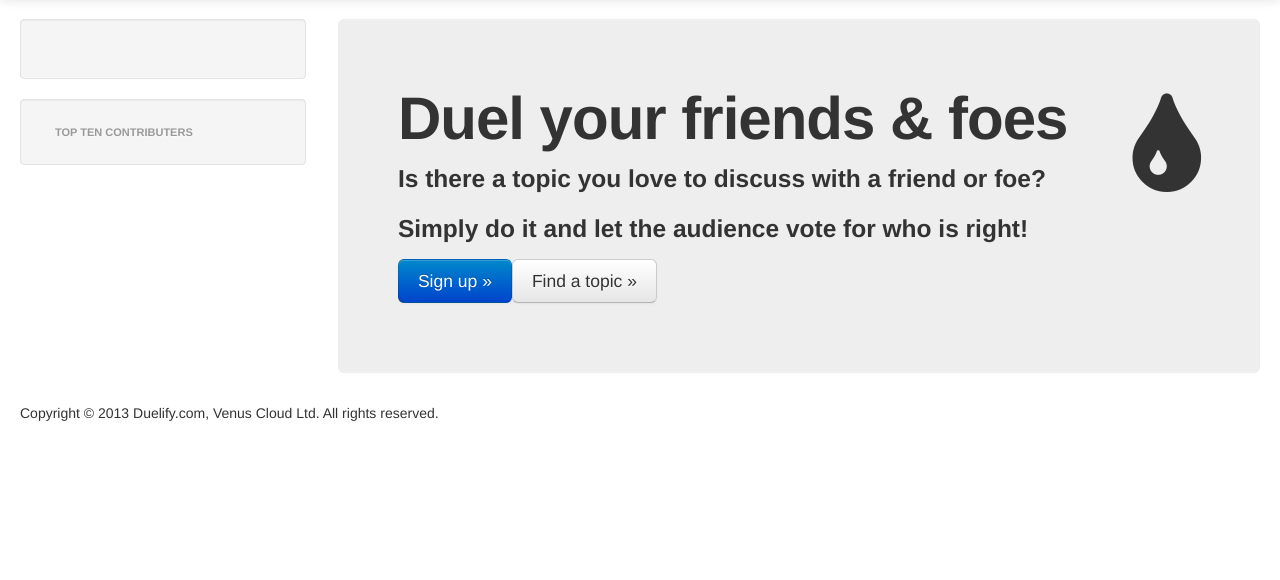
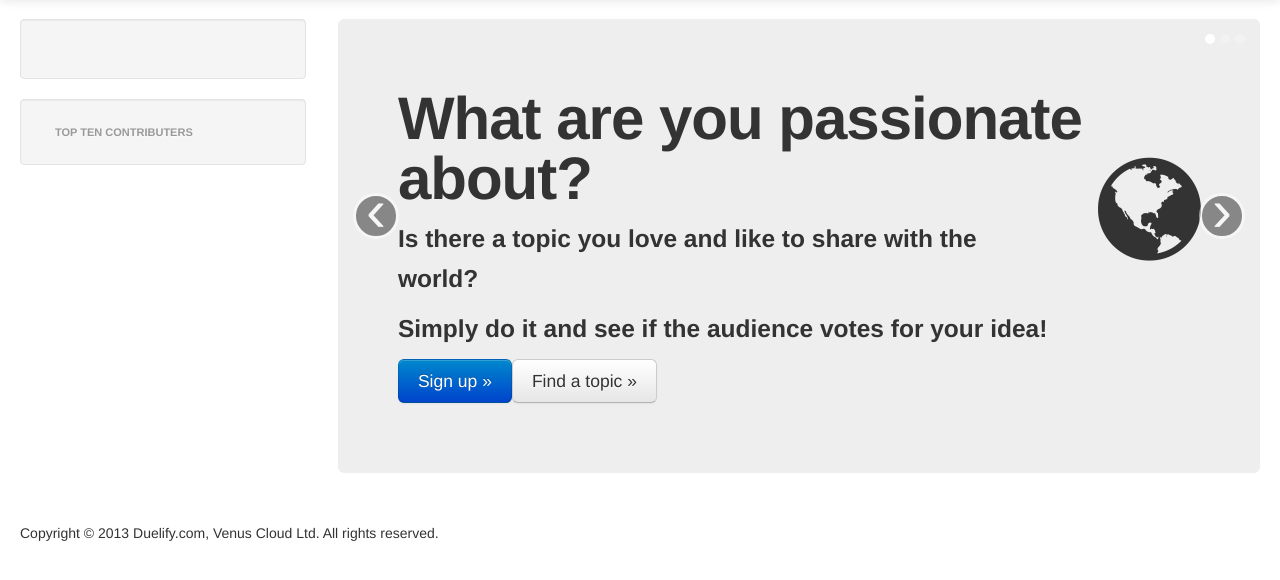
Before and after one commit to houmie/duelify, a Django app: page / in a window 1280 px wide. Shown: the part 41-621 px from the top of the page. Run offline with Django 3.2, Linux system fonts and the light colour scheme; data that the repository does not hold is empty; some libraries are stand-ins or nearby versions.

Commit message:
introduced carousel

```diff
--- a/static_files/duelify/duelify.js
+++ b/static_files/duelify/duelify.js
@@ -422,5 +422,8 @@ $(document).ready(function () {
     if ($('#id_rule_1').is(':checked')) {
         $('#id_rule_1').click();
     }
+    $('.carousel').carousel({
+        interval: 5000
+    });
     //$('.discuss_btn').off('click').on('click', discuss_btn_clicked);
 });
--- a/templates/top6_topics.html
+++ b/templates/top6_topics.html
@@ -2,17 +2,55 @@
 {% load i18n %}
 {% load get_button_title %}
 {% block content %}
-<div class="hero-unit">
-    <!-- <i class="icon-quote-left icon-4x pull-left"></i> -->
-    <h1>{% trans 'Duel your friends &amp; foes'  %} <i class="icon-tint icon-2x pull-right"> </i></h1>
-    <h3>{% trans 'Is there a topic you love to discuss with a friend or foe?' %}</h3>
-	<h3>{% trans 'Simply do it and let the audience vote for who is right!' %}</h3>
-    {% if user.is_authenticated %}
-    	<p class="padding_by_10"><a href="/topics/add/" class="btn btn-success btn-large">{% trans 'Start a topic' %} &raquo;</a><a href="topics/search/" class="btn btn-large margin_to_left">{% trans 'Find a topic' %} &raquo;</a></p>
-    {% else %}
-    	<p class="padding_by_10"><a href="/register/" class="btn btn-primary btn-large">{% trans 'Sign up' %} &raquo;</a><a href="topics/search/" class="btn btn-large margin_to_left">{% trans 'Find a topic' %} &raquo;</a></p>
-    {% endif %}
+<div id="myCarousel" class="carousel slide">
+	<ol class="carousel-indicators">
+		<li data-target="#myCarousel" data-slide-to="0" class="active"></li>
+		<li data-target="#myCarousel" data-slide-to="1"></li>
+		<li data-target="#myCarousel" data-slide-to="3"></li>
 
+	</ol>
+	<!-- Carousel items -->
+	<div class="carousel-inner">
+		<div class="active item">
+			<div class="hero-unit">
+			    <h1>{% trans 'What are you passionate about?'  %} <i class="icon-globe icon-2x pull-right"> </i></h1>
+			    <h3>{% trans 'Is there a topic you love and like to share with the world?' %}</h3>
+				<h3>{% trans 'Simply do it and see if the audience votes for your idea!' %}</h3>
+			    {% if user.is_authenticated %}
+			    	<p class="padding_by_10"><a href="/topics/add/" class="btn btn-success btn-large">{% trans 'Start a topic' %} &raquo;</a><a href="topics/search/" class="btn btn-large margin_to_left">{% trans 'Find a topic' %} &raquo;</a></p>
+			    {% else %}
+			    	<p class="padding_by_10"><a href="/register/" class="btn btn-primary btn-large">{% trans 'Sign up' %} &raquo;</a><a href="topics/search/" class="btn btn-large margin_to_left">{% trans 'Find a topic' %} &raquo;</a></p>
+			    {% endif %}
+			</div>
+		</div>
+		<div class="item">
+			<div class="hero-unit">
+			    <h1>{% trans 'Duel your friends &amp; foes'  %} <i class="icon-tint icon-2x pull-right"> </i></h1>
+			    <h3>{% trans 'Is there a topic you love to discuss with a friend or foe?' %}</h3>
+				<h3>{% trans 'Duel them and let the audience vote for who is right!' %}</h3>
+			    {% if user.is_authenticated %}
+			    	<p class="padding_by_10"><a href="/topics/add/" class="btn btn-success btn-large">{% trans 'Start a topic' %} &raquo;</a><a href="topics/search/" class="btn btn-large margin_to_left">{% trans 'Find a topic' %} &raquo;</a></p>
+			    {% else %}
+			    	<p class="padding_by_10"><a href="/register/" class="btn btn-primary btn-large">{% trans 'Sign up' %} &raquo;</a><a href="topics/search/" class="btn btn-large margin_to_left">{% trans 'Find a topic' %} &raquo;</a></p>
+			    {% endif %}
+			</div>
+		</div>
+		<div class="item">
+			<div class="hero-unit">
+			    <h1>{% trans 'Collect points when up-voted'  %} <i class="icon-trophy icon-2x pull-right"> </i></h1>
+			    <h3>{% trans 'Gain honor badges and achievements' %}</h3>
+				<h3>{% trans 'Experience a new platform to exchange ideas about anything' %}</h3>
+			    {% if user.is_authenticated %}
+			    	<p class="padding_by_10"><a href="/topics/add/" class="btn btn-success btn-large">{% trans 'Start a topic' %} &raquo;</a><a href="topics/search/" class="btn btn-large margin_to_left">{% trans 'Find a topic' %} &raquo;</a></p>
+			    {% else %}
+			    	<p class="padding_by_10"><a href="/register/" class="btn btn-primary btn-large">{% trans 'Sign up' %} &raquo;</a><a href="topics/search/" class="btn btn-large margin_to_left">{% trans 'Find a topic' %} &raquo;</a></p>
+			    {% endif %}
+			</div>
+		</div>
+	</div>
+	<!-- Carousel nav -->
+	<a class="carousel-control left" href="#myCarousel" data-slide="prev">&lsaquo;</a>
+	<a class="carousel-control right" href="#myCarousel" data-slide="next">&rsaquo;</a>
 </div>
 <div class="row-fluid">
   	{% for ring in top3rings %}
```
